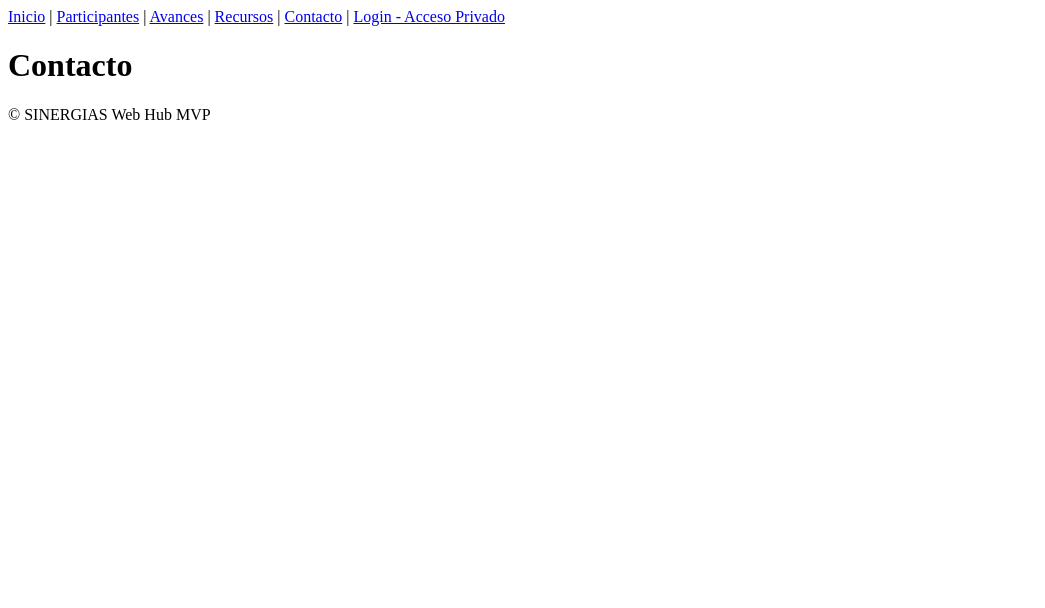
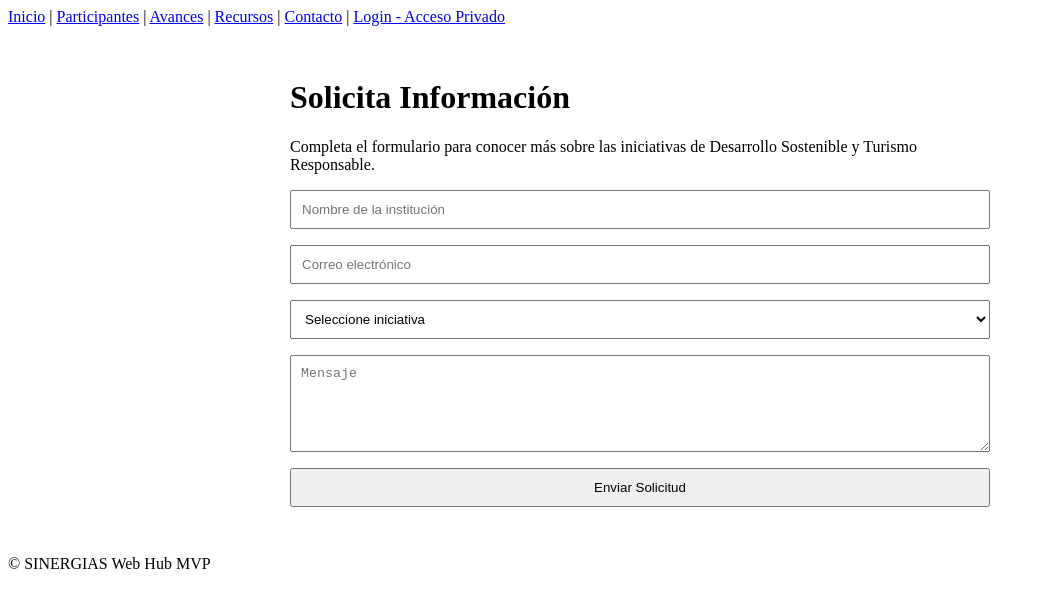
Before and after one commit to oscarzitto/webhubSinergias, a React (Vite) app in the folder webhub-sinergias/: page /#/contacto in a window 1280 px wide. Shown: the top 608 px of the page, without its empty margins (0-1045 px from the left). Built offline with nearby package versions, Linux system fonts and the light colour scheme.

Commit message:
geodashboard mapa

```diff
--- a/webhub-sinergias/package.json
+++ b/webhub-sinergias/package.json
@@ -10,8 +10,10 @@
     "preview": "vite preview"
   },
   "dependencies": {
+    "leaflet": "^1.9.4",
     "react": "^19.2.6",
     "react-dom": "^19.2.6",
+    "react-leaflet": "^5.0.0",
     "react-router-dom": "^7.17.0"
   },
   "devDependencies": {
--- /dev/null
+++ b/webhub-sinergias/src/components/MapaInstitucionesDemo.jsx
@@ -0,0 +1,39 @@
+import { MapContainer, TileLayer, Marker, Popup } from "react-leaflet";
+import "leaflet/dist/leaflet.css";
+
+export default function MapaInstitucionesDemo() {
+  return (
+    <MapContainer
+      center={[-41.47, -72.94]}
+      zoom={8}
+      style={{
+        height: "400px",
+        width: "100%",
+        borderRadius: "12px"
+      }}
+    >
+      <TileLayer
+        url="https://{s}.tile.openstreetmap.org/{z}/{x}/{y}.png"
+      />
+
+      <Marker position={[-41.47, -72.94]}>
+        <Popup>
+          Universidad de Los Lagos
+        </Popup>
+      </Marker>
+
+      <Marker position={[-41.32, -72.98]}>
+        <Popup>
+          Municipalidad de Puerto Varas
+        </Popup>
+      </Marker>
+
+      <Marker position={[-41.50, -72.32]}>
+        <Popup>
+          Fundación Patagonia Verde
+        </Popup>
+      </Marker>
+
+    </MapContainer>
+  );
+}
--- a/webhub-sinergias/src/pages/Contacto.jsx
+++ b/webhub-sinergias/src/pages/Contacto.jsx
@@ -1,7 +1,73 @@
+import { useState } from "react";
+import "../styles/contacto.css";
+
 export default function Contacto() {
+  const [enviado, setEnviado] = useState(false);
+
+  const handleSubmit = (e) => {
+    e.preventDefault();
+    setEnviado(true);
+  };
+
   return (
-    <div>
-      <h1>Contacto</h1>
+    <div className="contacto-container">
+
+      <h1>Solicita Información</h1>
+
+      <p>
+        Completa el formulario para conocer más sobre las
+        iniciativas de Desarrollo Sostenible y Turismo Responsable.
+      </p>
+
+      <form
+        className="contacto-form"
+        onSubmit={handleSubmit}
+      >
+
+        <input
+          type="text"
+          placeholder="Nombre de la institución"
+          required
+        />
+
+        <input
+          type="email"
+          placeholder="Correo electrónico"
+          required
+        />
+
+        <select required>
+          <option value="">
+            Seleccione iniciativa
+          </option>
+
+          <option>
+            Destinos Sostenibles
+          </option>
+
+          <option>
+            Ecosistemas Formativos
+          </option>
+        </select>
+
+        <textarea
+          rows="5"
+          placeholder="Mensaje"
+          required
+        />
+
+        <button type="submit">
+          Enviar Solicitud
+        </button>
+
+      </form>
+
+      {enviado && (
+        <p className="success-message">
+          Solicitud enviada correctamente.
+        </p>
+      )}
+
     </div>
   );
 }
--- a/webhub-sinergias/src/pages/GeoDashboardDemo.jsx
+++ b/webhub-sinergias/src/pages/GeoDashboardDemo.jsx
@@ -1,7 +1,58 @@
+import { instituciones } from "../data/instituciones";
+import "../styles/geodashboard.css";
+import MapaInstitucionesDemo from "../components/MapaInstitucionesDemo";
+
 export default function GeoDashboardDemo() {
   return (
-    <div>
-      <h1>Geo Dashboard Demo</h1>
+    <div className="geo-container">
+
+      <h1>GeoDashboard</h1>
+
+      <div className="geo-banner">
+
+        <h2>Visualización Territorial</h2>
+
+        <p>
+          Este módulo permite visualizar instituciones
+          participantes, su ubicación geográfica y el
+          estado general de avance de las iniciativas.
+        </p>
+
+      </div>
+
+      {/* MAPA */}
+
+      <MapaInstitucionesDemo />
+
+      {/* TARJETAS */}
+
+      <div className="geo-grid">
+
+        {instituciones.map((institucion) => (
+          <div
+            key={institucion.id}
+            className="geo-card"
+          >
+            <h3>{institucion.nombre}</h3>
+
+            <p>
+              {institucion.comuna},{" "}
+              {institucion.region}
+            </p>
+
+            <p>
+              Estado: {institucion.estado}
+            </p>
+
+            <p>
+              Avance: {institucion.avance}%
+            </p>
+
+          </div>
+        ))}
+
+      </div>
+
     </div>
   );
 }
--- a/webhub-sinergias/src/routes/AppRouter.jsx
+++ b/webhub-sinergias/src/routes/AppRouter.jsx
@@ -88,9 +88,38 @@ export default function AppRouter() {
         />
 
         <Route path="/login" element={<Login />} />
-        <Route path="/dashboard" element={<DashboardPrivado />} />
-        <Route path="/geodashboard" element={<GeoDashboardDemo />} />
-        <Route path="/ods-dashboard" element={<ODSDashboardDemo />} />
+
+
+
+        <Route
+          path="/dashboard"
+          element={
+            <MainLayout>
+              <DashboardPrivado />
+            </MainLayout>
+          }
+        />
+
+
+        <Route
+          path="/geodashboard"
+          element={
+            <MainLayout>
+              <GeoDashboardDemo />
+            </MainLayout>
+          }
+        />
+
+
+        <Route
+          path="/ods-dashboard"
+          element={
+            <MainLayout>
+              <ODSDashboardDemo />
+            </MainLayout>
+          }
+        />
+
       </Routes>
     </HashRouter>
   );
--- /dev/null
+++ b/webhub-sinergias/src/styles/contacto.css
@@ -0,0 +1,27 @@
+.contacto-container {
+  max-width: 700px;
+  margin: auto;
+  padding: 2rem;
+}
+
+.contacto-form {
+  display: flex;
+  flex-direction: column;
+  gap: 1rem;
+}
+
+.contacto-form input,
+.contacto-form select,
+.contacto-form textarea {
+  padding: 10px;
+}
+
+.contacto-form button {
+  padding: 10px;
+  cursor: pointer;
+}
+
+.success-message {
+  margin-top: 1rem;
+  color: green;
+}
--- /dev/null
+++ b/webhub-sinergias/src/styles/geodashboard.css
@@ -0,0 +1,27 @@
+.geo-container {
+  padding: 2rem;
+}
+
+.geo-banner {
+  background: #f2f7f2;
+  border-radius: 12px;
+  padding: 2rem;
+  margin-bottom: 2rem;
+  text-align: center;
+}
+
+.geo-grid {
+  display: grid;
+  grid-template-columns: repeat(auto-fit, minmax(280px, 1fr));
+  gap: 20px;
+}
+
+.geo-card {
+  border: 1px solid #ddd;
+  border-radius: 12px;
+  padding: 1rem;
+}
+
+.leaflet-container {
+  margin-bottom: 2rem;
+}
```
Also changed, not shown: 1 other file (tests, documents, lock files or other folders).
